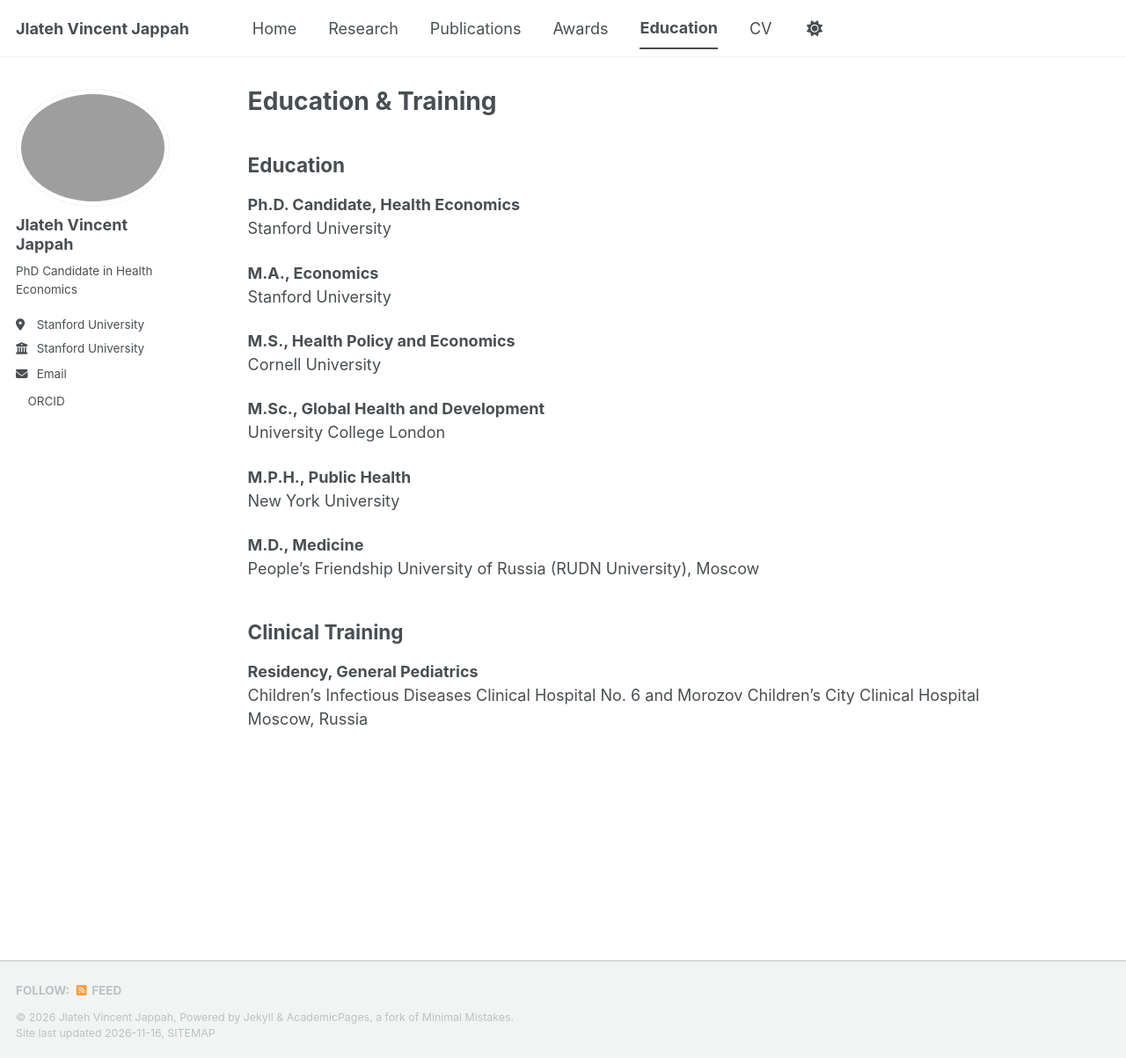
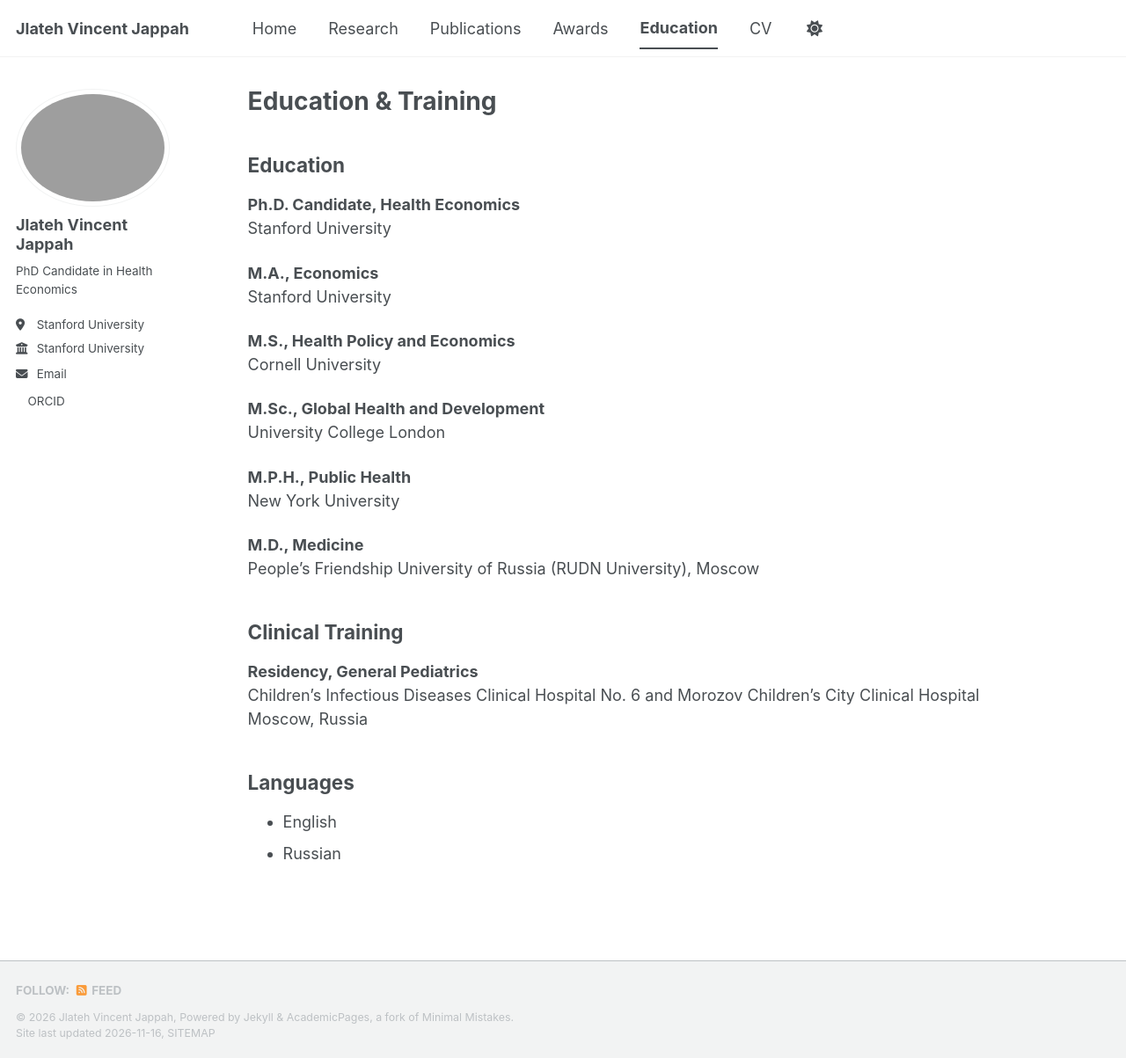
Before and after one commit to jvjappah/jvjappah.github.io, a Jekyll site: the page built from _pages/education.md, in a window 1280 px wide and 1203 px high. Shown: the whole window at 88% size. Built offline with Jekyll 4.4.1, drawn with Linux system fonts in a browser that asks for light colours; a script bundle is joined from its source files by our own code; a style sheet for code colours, icons or effects is not loaded.

Commit message:
Add languages to education page
Added languages section with English and Russian.

```diff
--- a/_pages/education.md
+++ b/_pages/education.md
@@ -30,3 +30,8 @@ People's Friendship University of Russia (RUDN University), Moscow
 **Residency, General Pediatrics**
 Children’s Infectious Diseases Clinical Hospital No. 6 and Morozov Children’s City Clinical Hospital
 Moscow, Russia
+
+## Languages
+
+- English
+- Russian
```
